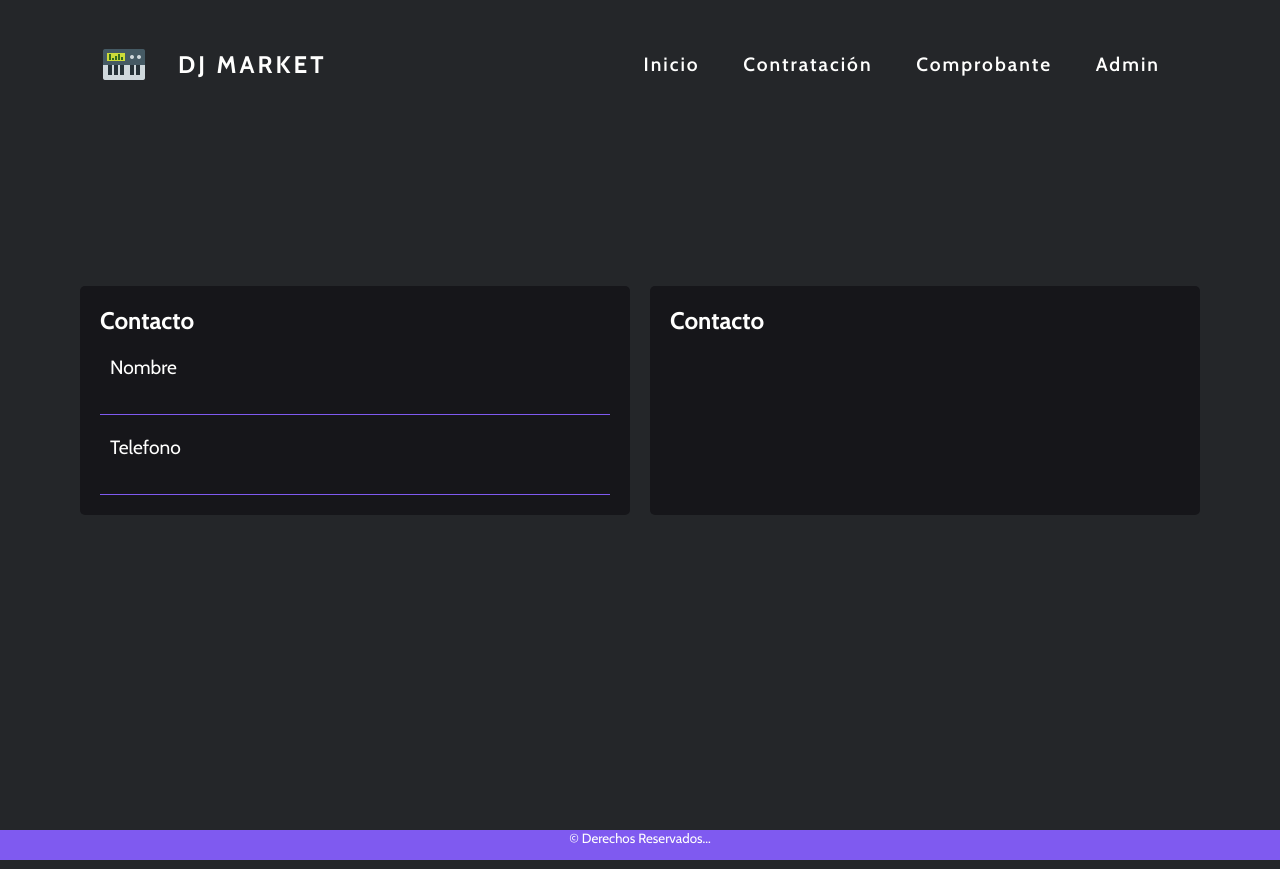
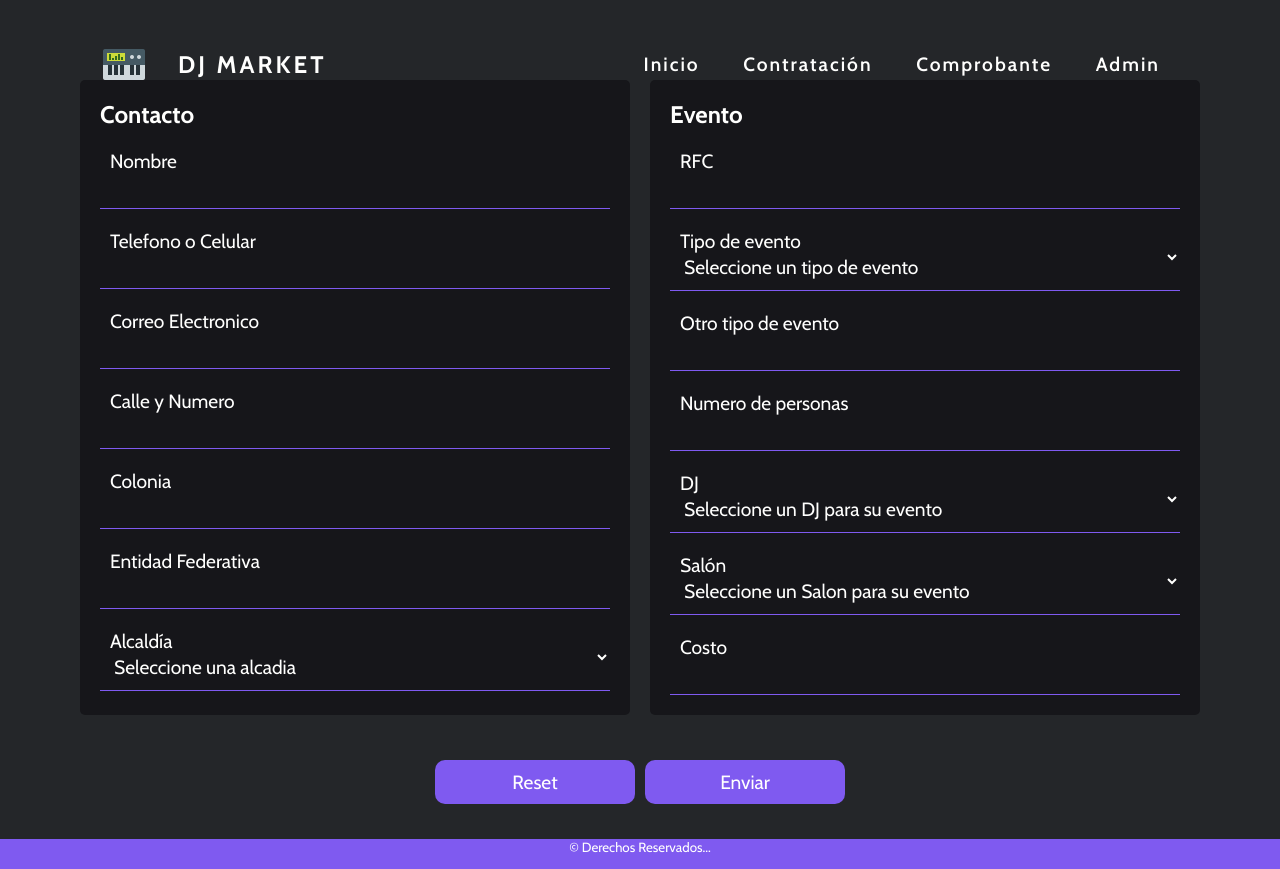
Before and after one commit to LeoYeudiel/ProjectWeb-DJ_MARKET, a PHP site: page /contratacion.html in a window 1280 px wide. Run offline with PHP 8.4, Linux system fonts and the light colour scheme.

Commit message:
finish base about the page contratation

```diff
--- a/contratacion.html
+++ b/contratacion.html
@@ -34,14 +34,96 @@
           <input type="text" id="name" name="name" class="input">
         </div>
         <div class="input-box">
-          <label for="name">Telefono</label>
+          <label for="tel">Telefono o Celular</label>
           <input type="tel" id="tel" name="tel" class="input">
+        </div>
+        <div class="input-box">
+          <label for="email">Correo Electronico</label>
+          <input type="email" id="email" name="email" class="input">
+        </div>
+        <div class="input-box">
+          <label for="calle">Calle y Numero</label>
+          <input type="text" id="calle" name="calle" class="input">
+        </div>
+        <div class="input-box">
+          <label for="colonia">Colonia</label>
+          <input type="text" id="colonia" name="colonia" class="input">
+        </div>
+        <div class="input-box">
+          <label for="entidad">Entidad Federativa</label>
+          <input type="text" id="entidad" name="entidad" class="input">
+        </div>
+        <div class="input-box">
+          <label for="alcaldia">Alcaldía</label>
+          <select name="alcaldia" id="alcaldia" class="input">
+            <option value="0">Seleccione una alcadia</option>
+            <option value="azcapotzalco">Azcapotzalco</option>
+            <option value="coyoacan">Coyoacán</option>
+            <option value="cuajimalpa">Cuajimalpa de Morelos</option>
+            <option value="gustavo">Gustavo A. Madero</option>
+            <option value="iztacalco">Iztacalco</option>
+            <option value="iztapalapa">Iztapalapa</option>
+            <option value="magdalena">La Magdalena Contreras</option>
+            <option value="milpa">Milpa Alta</option>
+            <option value="obregon">Álvaro Obregón</option>
+            <option value="tlahuac">Tláhuac</option>
+            <option value="tlalpan">Tlalpan</option>
+            <option value="xochimilco">Xochimilco</option>
+            <option value="benito">Benito Juárez</option>
+            <option value="cuauhtémoc">Cuauhtémoc</option>
+            <option value="hidalgo">Miguel Hidalgo</option>
+            <option value="venustiano">Venustiano Carranza</option>
+          </select>
         </div>
       </form>
     </section>
     <section class="form evento">
-      <h2>Contacto</h2>
+      <h2>Evento</h2>
+      <div class="input-box">
+        <label for="rfc">RFC</label>
+        <input type="text" id="rfc" name="rfc" class="input">
+      </div>
+      <div class="input-box">
+        <label for="evento">Tipo de evento</label>
+        <select name="evento" id="evento" class="input">
+          <option value="0">Seleccione un tipo de evento</option>
+          <option value="bautizo">Bautizo</option>
+          <option value="primeraComunion">Primera Comunión</option>
+          <option value="quince">XV Años</option>
+          <option value="boda">Boda</option>
+          <option value="birthday">Cumpleaños</option>
+          <option value="otro">Otro</option>
+        </select>
+      </div>
+      <div class="input-box">
+        <label for="otro_evento">Otro tipo de evento</label>
+        <input type="text" id="otro_evento" name="otro_evento" class="input">
+      </div>
+      <div class="input-box">
+        <label for="people">Numero de personas</label>
+        <input type="number" id="people" name="people" class="input">
+      </div>
+      <div class="input-box">
+        <label for="dj">DJ</label>
+        <select name="dj" id="dj" class="input">
+          <option value="0">Seleccione un DJ para su evento</option>
+        </select>
+      </div>
+      <div class="input-box">
+        <label for="salon">Salón</label>
+        <select name="salon" id="salon" class="input">
+          <option value="0">Seleccione un Salon para su evento</option>
+        </select>
+      </div>
+      <div class="input-box">
+        <label for="costo">Costo</label>
+        <input type="number" id="cost" name="cost">
+      </div>
     </section>
+    <div class="buttons">
+      <input type="reset">
+      <input type="submit" value="Enviar">
+    </div>
   </main>
   <footer>
     <small>© Derechos Reservados...</small>
@@ -61,3 +143,4 @@
   </script>
 </body>
 </html>
+<!-- https://www.programiz.com/c-programming/library-function/ctype.h/isspace -->
--- a/css/estilos_contratacion.css
+++ b/css/estilos_contratacion.css
@@ -83,6 +83,7 @@ header nav .left{
 }
 
 main{
+  padding-top: 70px;
   display: flex;
   flex-wrap: wrap;
   justify-content: center;
@@ -119,7 +120,8 @@ main .form .input-box{
   font-size: 1.2em;
 }
 
-.input-box input{
+.input-box input,
+.input-box select{
   background: #16161a;
   outline: none;
   border: none;
@@ -129,6 +131,32 @@ main .form .input-box{
   color: #fffffe;
 /*   border-radius: 10px; */
   font-size: 1.2em;
+}
+
+.buttons{
+  width: 100%;
+  margin-top: 30px;
+  display: flex;
+  align-content: center;
+  justify-content: center;
+  flex-wrap: wrap;
+}
+
+.buttons input{
+  color: #fffffe;
+  font-size: 1.2em;
+  background: #7f5af0;
+  border: none;
+  width: 200px;
+  padding: 10px;
+  margin: 5px;
+  transition: 0.5s;
+  border-radius: 10px;
+}
+
+.buttons input:hover{
+  width: 210px;
+  letter-spacing: 2px;
 }
 
 footer{
```
Also changed, not shown: css/estilos_index.css (+21 -21 lines), assets/img/hero.jpg (added).
